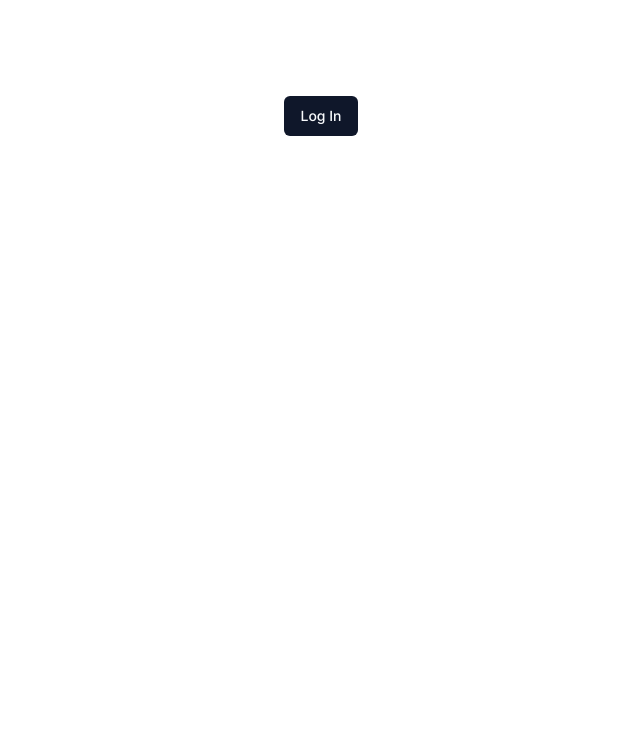
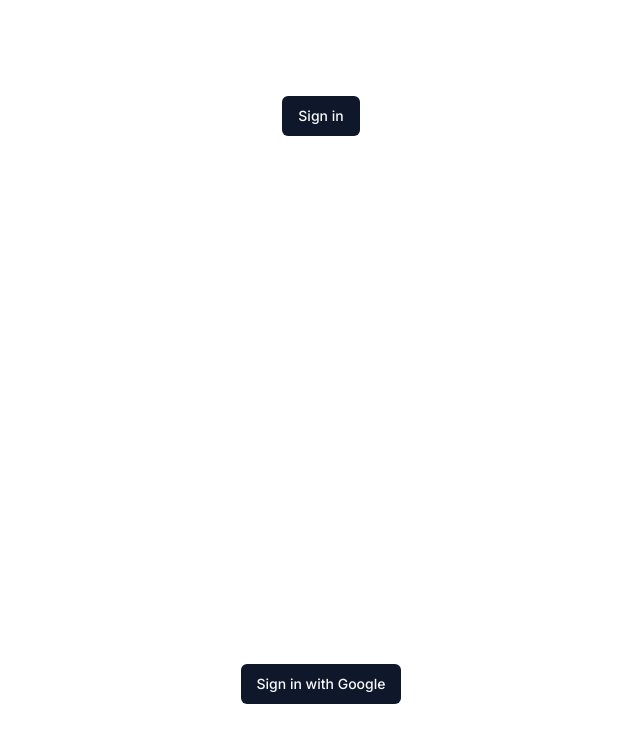
Before and after one commit to niamhbrockbank/track-the-tube, a Next.js app: page / in a window 1280 px wide. Shown: the top 742 px of the page, without its empty margins (319-959 px from the left). Built offline with nearby package versions, Linux system fonts and the light colour scheme.

Commit message:
✨ Add button wo functionality

```diff
--- a/app/page.tsx
+++ b/app/page.tsx
@@ -5,8 +5,9 @@
   return (
     <main className="flex min-h-screen flex-col items-center justify-between p-24">
       <Button>
-        <Link href="/stations">Log In</Link>
+        <Link href="/stations">Sign in</Link>
       </Button>
+      <Button>Sign in with Google</Button>
     </main>
   );
 }
```
